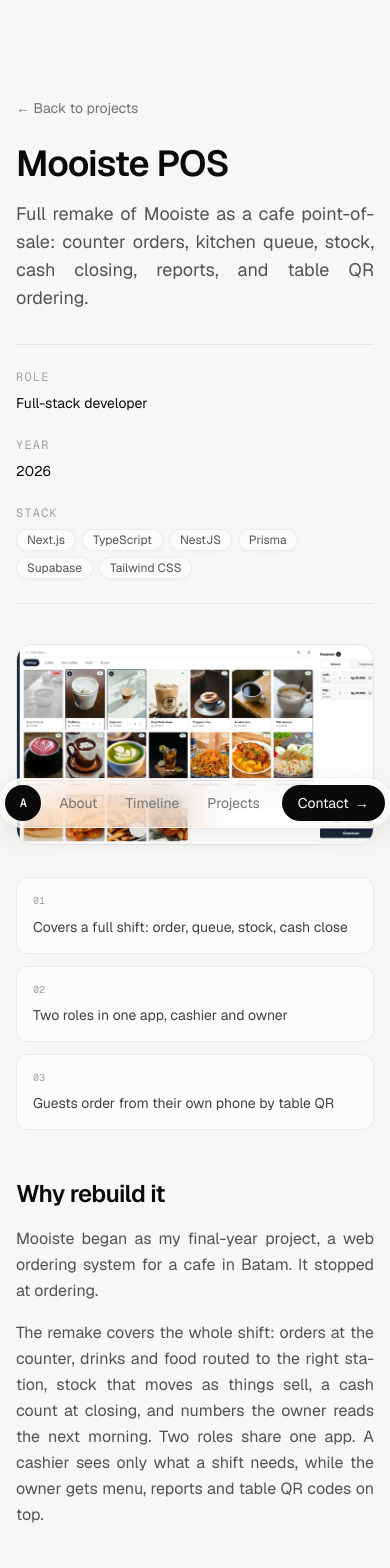
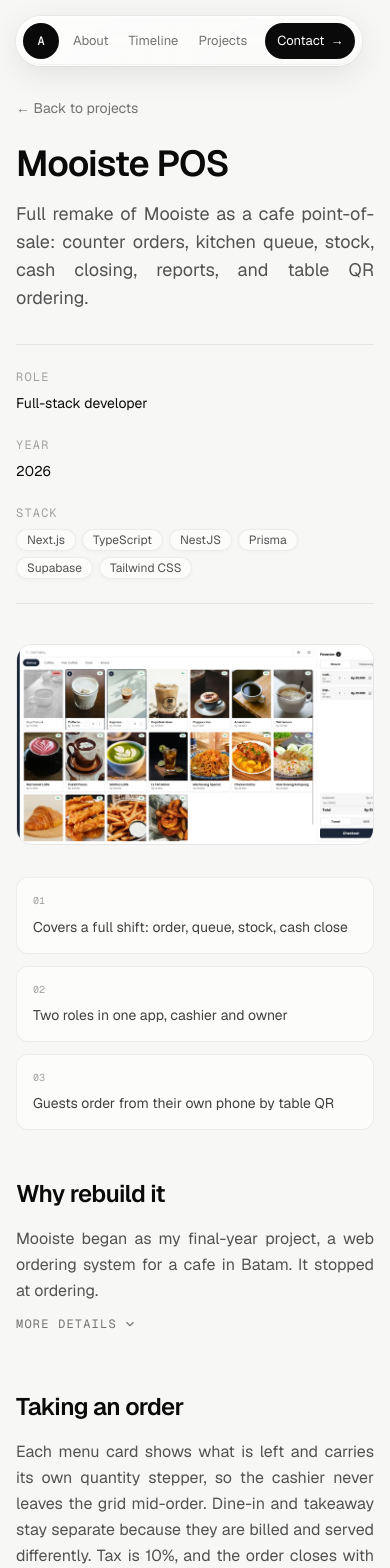
Before and after one commit to Void491111/Portfolio, a Next.js app in the folder portfolio/: page /projects/mooiste-pos in a window 390 px wide. Shown: the top 1568 px of the page. Built offline with nearby package versions, Linux system fonts and the light colour scheme.

Commit message:
feat: sketch avatar, collapsible case study sections

```diff
--- a/portfolio/app/globals.css
+++ b/portfolio/app/globals.css
@@ -177,3 +177,15 @@
 @theme {
   --color-gold: #b1873b;
 }
+.orbit-ring { --orbit-r: var(--orbit-r-sm); }
+
+@media (min-width: 640px) {
+  .orbit-ring { --orbit-r: var(--orbit-r-lg); }
+}
+
+.orbit-circle {
+  width: calc(var(--orbit-r) * 2);
+  height: calc(var(--orbit-r) * 2);
+}
+
+.orbit-arm { transform: rotate(var(--orbit-a)) translateY(calc(var(--orbit-r) * -1)) rotate(calc(var(--orbit-a) * -1)); }
--- a/portfolio/components/hero/Orbit.jsx
+++ b/portfolio/components/hero/Orbit.jsx
@@ -5,7 +5,7 @@
 
 export default function Orbit() {
   return (
-    <div className="relative mx-auto aspect-square w-full max-w-[300px] sm:max-w-[400px]">
+    <div className="relative mx-auto aspect-square w-full max-w-[320px] sm:max-w-[400px]">
       <div className="absolute inset-0">
         {ORBIT.rings.map(function renderRing(ring) {
           return <OrbitRing key={ring.id} ring={ring} />;
@@ -17,7 +17,7 @@
             width={ORBIT.avatar.size}
             height={ORBIT.avatar.size}
             priority
-            className="size-24 rounded-full border border-neutral-200 object-cover shadow-[0_8px_30px_rgba(0,0,0,0.12)] sm:size-32"
+            className="size-20 rounded-full border border-neutral-200 object-cover shadow-[0_8px_30px_rgba(0,0,0,0.12)] sm:size-32"
           />
         </div>
       </div>
--- a/portfolio/components/hero/OrbitNode.jsx
+++ b/portfolio/components/hero/OrbitNode.jsx
@@ -1,10 +1,9 @@
 const NODE_CLASS =
-  "flex -translate-x-1/2 -translate-y-1/2 items-center justify-center rounded-full border border-neutral-200/70 bg-white/70 px-3 py-1.5 font-mono text-[11px] text-neutral-600 shadow-[0_2px_10px_rgba(0,0,0,0.05)] backdrop-blur-md";
+  "flex -translate-x-1/2 -translate-y-1/2 items-center justify-center whitespace-nowrap rounded-full border border-neutral-200/70 bg-white/70 px-2 py-1 font-mono text-[10px] text-neutral-600 shadow-[0_2px_10px_rgba(0,0,0,0.05)] backdrop-blur-md sm:px-3 sm:py-1.5 sm:text-[11px]";
 
-export default function OrbitNode({ label, angle, radius, duration, counterClass }) {
-  const place = "rotate(" + angle + "deg) translateY(-" + radius + "px) rotate(" + -angle + "deg)";
+export default function OrbitNode({ label, angle, duration, counterClass }) {
   return (
-    <span className="absolute left-1/2 top-1/2" style={{ transform: place }}>
+    <span className="orbit-arm absolute left-1/2 top-1/2" style={{ "--orbit-a": angle + "deg" }}>
       <span className={counterClass} style={{ "--orbit-duration": duration, display: "block" }}>
         <span className={NODE_CLASS}>{label}</span>
       </span>
--- a/portfolio/components/layout/NavItem.jsx
+++ b/portfolio/components/layout/NavItem.jsx
@@ -16,7 +16,7 @@
       <Link
         href={link.href}
         onMouseEnter={handleEnter}
-        className={`relative z-10 flex items-center gap-1.5 rounded-full px-3.5 py-2 text-sm transition-colors ${tone}`}
+        className={"relative z-10 flex items-center gap-1.5 rounded-full px-2.5 py-2 text-[13px] transition-colors sm:px-3.5 sm:text-sm " + tone}
       >
         <span className="hidden font-mono text-[10px] text-neutral-400 sm:inline">{formatIndex(index)}</span>
         {link.label}
--- a/portfolio/components/layout/Navbar.jsx
+++ b/portfolio/components/layout/Navbar.jsx
@@ -84,7 +84,7 @@
               <NavLinks links={NAV_LINKS} activeId={activeId} />
               <Link
                 href={NAV_CTA.href}
-                className="group ml-1 inline-flex shrink-0 items-center gap-1.5 rounded-full bg-neutral-950 px-4 py-2 text-sm text-white transition-colors hover:bg-neutral-800"
+                className="group ml-1 inline-flex shrink-0 items-center gap-1.5 rounded-full bg-neutral-950 px-3 py-2 text-[13px] text-white transition-colors hover:bg-neutral-800 sm:px-4 sm:text-sm"
               >
                 {NAV_CTA.label}
                 <span className="transition-transform duration-300 group-hover:translate-x-0.5">{"\u2192"}</span>
--- a/portfolio/components/project-detail/ProjectSections.jsx
+++ b/portfolio/components/project-detail/ProjectSections.jsx
@@ -1,5 +1,6 @@
 import Reveal from "@/components/ui/Reveal";
 import ProjectImage from "./ProjectImage";
+import SectionBody from "./SectionBody";
 
 export default function ProjectSections({ sections = [] }) {
   return (
@@ -8,11 +9,7 @@
         return (
           <Reveal key={section.heading} as="section">
             <h2 className="text-2xl font-semibold tracking-tight">{section.heading}</h2>
-            <div className="mt-4 space-y-4 text-justify leading-relaxed text-neutral-600 hyphens-auto">
-              {section.body.map(function renderParagraph(paragraph, index) {
-                return <p key={index}>{paragraph}</p>;
-              })}
-            </div>
+            <SectionBody paragraphs={section.body} />
             {section.image && <ProjectImage image={section.image} className="mt-8" />}
           </Reveal>
         );
--- /dev/null
+++ b/portfolio/components/project-detail/SectionBody.jsx
@@ -0,0 +1,70 @@
+"use client";
+import { useState } from "react";
+import { AnimatePresence, motion } from "motion/react";
+import { DISCLOSURE } from "@/config/disclosure";
+
+const PARAGRAPH_CLASS = "text-justify leading-relaxed text-neutral-600 hyphens-auto";
+
+export default function SectionBody({ paragraphs }) {
+  const [isOpen, setIsOpen] = useState(false);
+  const first = paragraphs[0];
+  const rest = paragraphs.slice(1);
+
+  function handleToggle() {
+    setIsOpen(function toggleOpen(previous) {
+      return !previous;
+    });
+  }
+
+  return (
+    <div className="mt-4">
+      <p className={PARAGRAPH_CLASS}>{first}</p>
+
+      {rest.length > 0 && (
+        <>
+          <AnimatePresence initial={false}>
+            {isOpen && (
+              <motion.div
+                key="rest"
+                initial={{ height: 0, opacity: 0 }}
+                animate={{ height: "auto", opacity: 1 }}
+                exit={{ height: 0, opacity: 0 }}
+                transition={DISCLOSURE.transition}
+                className="overflow-hidden"
+              >
+                <div className="space-y-4 pt-4">
+                  {rest.map(function renderParagraph(text, index) {
+                    return (
+                      <p key={index} className={PARAGRAPH_CLASS}>
+                        {text}
+                      </p>
+                    );
+                  })}
+                </div>
+              </motion.div>
+            )}
+          </AnimatePresence>
+
+          <button
+            type="button"
+            onClick={handleToggle}
+            aria-expanded={isOpen}
+            className="mt-3 inline-flex items-center gap-1.5 font-mono text-xs uppercase tracking-widest text-neutral-500 transition-colors hover:text-neutral-950"
+          >
+            {isOpen ? DISCLOSURE.less : DISCLOSURE.more}
+            <svg
+              viewBox="0 0 24 24"
+              aria-hidden
+              fill="none"
+              stroke="currentColor"
+              strokeWidth="2"
+              className={"size-3.5 transition-transform duration-300 " + (isOpen ? "rotate-180" : "")}
+            >
+              <path d="M6 9l6 6 6-6" />
+            </svg>
+          </button>
+        </>
+      )}
+    </div>
+  );
+}
--- /dev/null
+++ b/portfolio/config/disclosure.js
@@ -0,0 +1,5 @@
+export const DISCLOSURE = {
+  more: "More details",
+  less: "Show less",
+  transition: { duration: 0.32, ease: [0.22, 1, 0.36, 1] },
+};
--- a/portfolio/config/nav.js
+++ b/portfolio/config/nav.js
@@ -28,13 +28,14 @@
   storageKey: "nav-anchor",
   defaultAnchor: "bottom-center",
   longPressMs: 280,
+  dragFrom: "(min-width: 1024px)",
   elastic: 0.15,
   anchors: {
-    "top-left": "items-start justify-start",
-    "top-center": "items-start justify-center",
-    "top-right": "items-start justify-end",
-    "bottom-left": "items-end justify-start",
-    "bottom-center": "items-end justify-center",
-    "bottom-right": "items-end justify-end",
+    "top-left": "lg:items-start lg:justify-start",
+    "top-center": "lg:items-start lg:justify-center",
+    "top-right": "lg:items-start lg:justify-end",
+    "bottom-left": "lg:items-end lg:justify-start",
+    "bottom-center": "lg:items-end lg:justify-center",
+    "bottom-right": "lg:items-end lg:justify-end",
   },
 };
--- a/portfolio/config/orbit.js
+++ b/portfolio/config/orbit.js
@@ -4,17 +4,17 @@
     {
       id: "inner",
       radius: 118,
+      radiusSm: 68,
       duration: "52s",
       reverse: false,
-      className: "",
       nodes: ["Next.js", "React", "Tailwind"],
     },
     {
       id: "outer",
       radius: 180,
+      radiusSm: 116,
       duration: "78s",
       reverse: true,
-      className: "hidden sm:block",
       nodes: ["TypeScript", "Flutter", "Figma", "Prisma"],
     },
   ],
--- a/portfolio/hooks/useLongPressDrag.js
+++ b/portfolio/hooks/useLongPressDrag.js
@@ -9,6 +9,11 @@
   const draggedRef = useRef(false);
   const [isDragging, setIsDragging] = useState(false);
 
+  function canDrag() {
+    if (typeof window === "undefined") return false;
+    return window.matchMedia(NAV_DRAG.dragFrom).matches;
+  }
+
   function clearTimer() {
     if (!timerRef.current) return;
     clearTimeout(timerRef.current);
@@ -16,6 +21,7 @@
   }
 
   function handlePointerDown(event) {
+    if (!canDrag()) return;
     const nativeEvent = event.nativeEvent;
     clearTimer();
     timerRef.current = setTimeout(function beginDrag() {
```
Also changed, not shown: portfolio/components/hero/OrbitRing.jsx (+3 -5 lines), portfolio/public/avatar.webp (added).
